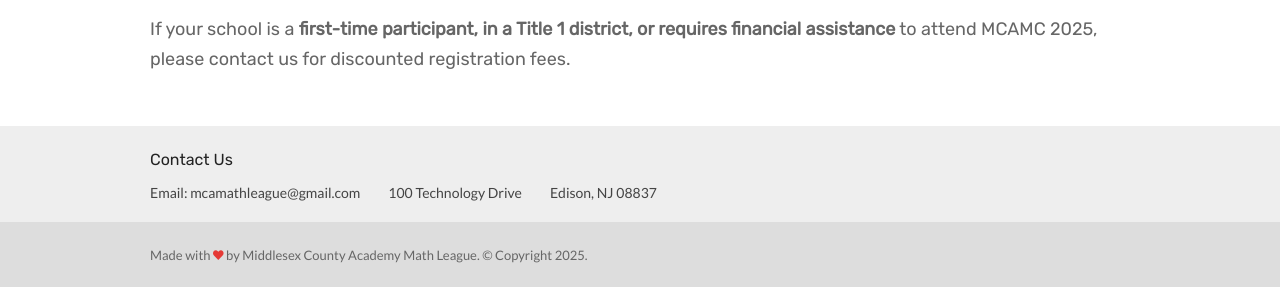
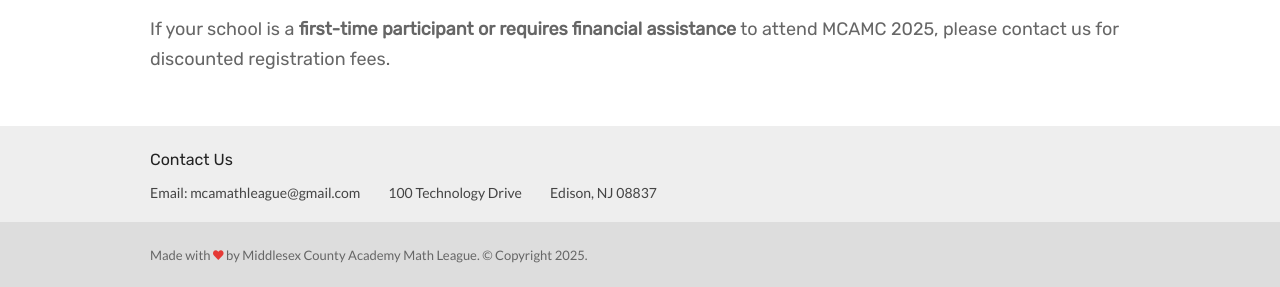
Before and after one commit to mcamathleague/mcamathleague.github.io, a Jekyll site: the page built from register.md, in a window 1280 px wide, cut to the strip 613-900 px from the top of the page. Built offline with Jekyll 4.4.1, drawn with Linux system fonts in a browser that asks for light colours.

Commit message:
fix title 1

```diff
--- a/register.md
+++ b/register.md
@@ -42,4 +42,4 @@ function reg(type)
 }
 </script>
 
-<h4>If your school is a <b>first-time participant, in a Title 1 district, or requires financial assistance</b> to attend MCAMC 2025, please contact us for discounted registration fees.</h4>
+<h4>If your school is a <b>first-time participant or requires financial assistance</b> to attend MCAMC 2025, please contact us for discounted registration fees.</h4>
```
